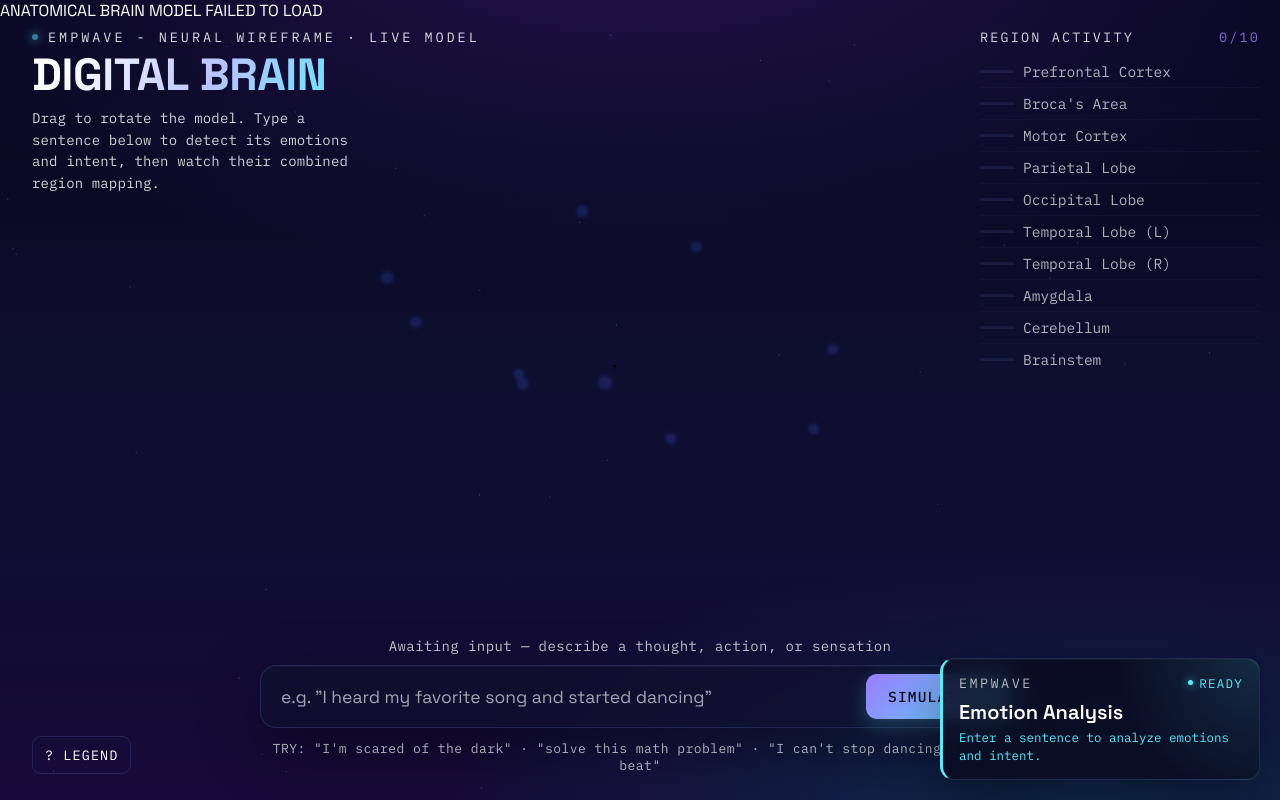
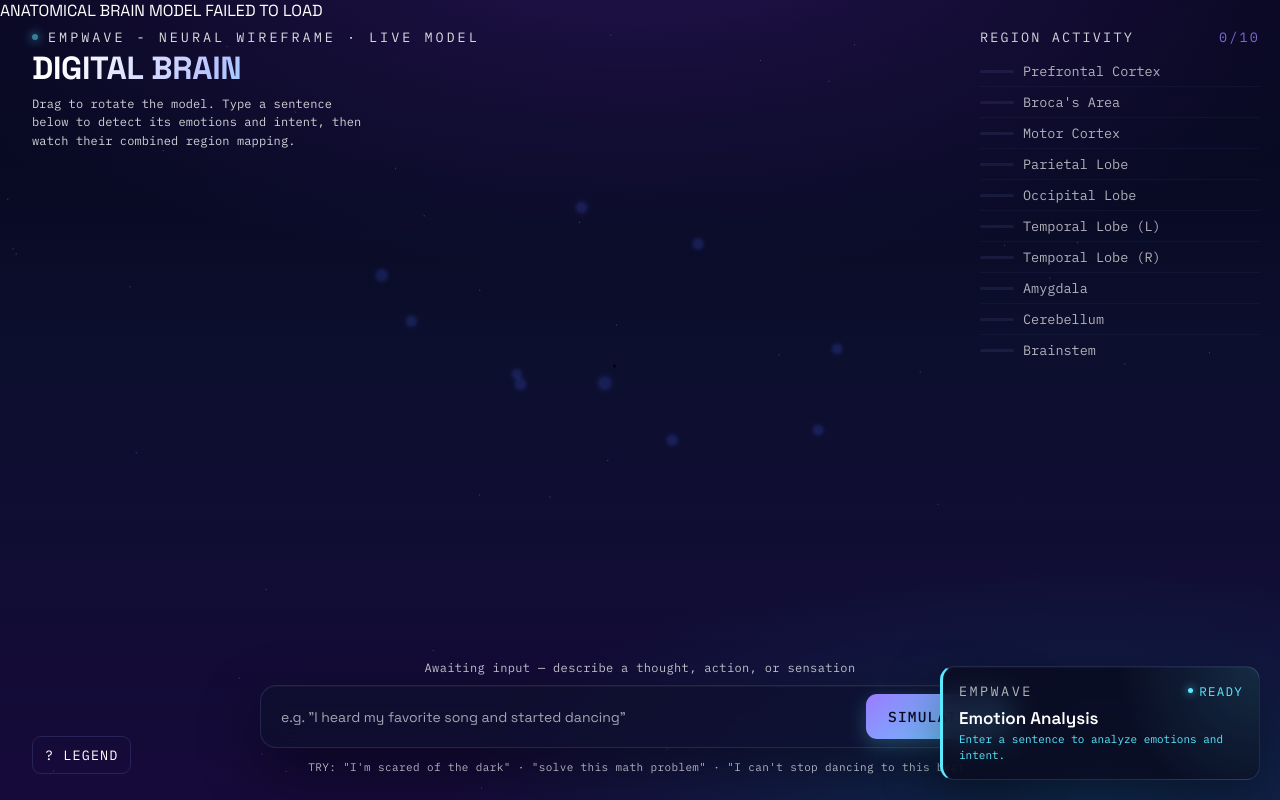
Before and after one commit to prajwalahluwalia/empwave, a Flask app: page / in a window 1280 px wide. Run offline with Flask 3, Linux system fonts and the light colour scheme; parts of the project's set-up code (start-up, migrations or seed data) failed here and were passed over.

Commit message:
fixed UI

```diff
--- a/templates/index.html
+++ b/templates/index.html
@@ -57,20 +57,21 @@
     position:fixed; top:52px; left:32px; z-index:5; pointer-events:none;
   }
   .title-block h1{
-    margin:0; font-weight:700; font-size:clamp(29px,calc(4vw + 1px),45px); line-height:1.02;
+    margin:0; font-weight:700; font-size:clamp(22px,calc(3vw + 1px),32px); line-height:1.02;
     letter-spacing:-0.01em;
     background:linear-gradient(120deg,#ffffff 10%, #b9c3ff 55%, var(--accent-cyan) 100%);
     -webkit-background-clip:text; background-clip:text; color:transparent;
   }
   .title-block p{
-    margin:10px 0 0; font-family:'IBM Plex Mono', monospace; font-size:14px;
+    margin:10px 0 0; font-family:'IBM Plex Mono', monospace; font-size:12px;
     color:#fff; opacity:.82; max-width:390px; line-height:1.55; letter-spacing:.01em;
   }
 
   /* ---- region readout, top right ---- */
   #readout{
     position:fixed; top:28px; right:32px; z-index:5;
-    width:320px; font-family:'IBM Plex Mono', monospace;
+    width:280px; font-family:'IBM Plex Mono', monospace;
+    pointer-events:none;
   }
   #readout .rh{
     font-size:13.5px; letter-spacing:.16em; color:#fff; opacity:.82; text-transform:uppercase;
@@ -79,7 +80,7 @@
   #readout .rh span.n{ color:var(--accent-violet); }
   .region-row{
     display:flex; align-items:center; gap:9px; padding:6px 0;
-    font-size:14.5px; color:#fff; opacity:.68; border-top:1px solid rgba(140,170,255,0.08);
+    font-size:13.5px; color:#fff; opacity:.68; border-top:1px solid rgba(140,170,255,0.08);
     transition:color .3s ease;
   }
   .region-row:first-of-type{ border-top:none; }
@@ -115,14 +116,14 @@
     width:min(760px, 90vw);
   }
   #status-line{
-    font-family:'IBM Plex Mono', monospace; font-size:14px; color:#fff; opacity:.78;
+    font-family:'IBM Plex Mono', monospace; font-size:12px; color:#fff; opacity:.78;
     text-align:center; margin-bottom:10px; min-height:14px; letter-spacing:.03em;
     transition:color .3s ease;
   }
   #status-line.live{ color:#fff; opacity:1; }
 
   #explainPanel{
-    position:fixed; right:32px; top:350px; width:320px;
+    position:fixed; right:32px; top:280px; width:300px;
     max-height:0; overflow:hidden; opacity:0;
     transition:max-height .4s ease, opacity .35s ease;
   }
@@ -153,10 +154,10 @@
   }
   .console-panel input{
     flex:1; min-width:0; background:transparent; border:none; outline:none;
-    color:#fff; font-family:'Space Grotesk',sans-serif; font-size:17.5px;
+    color:#fff; font-family:'Space Grotesk',sans-serif; font-size:15px;
     padding:10px 0;
   }
-  .console-panel input::placeholder{ color:#fff; opacity:.62; }
+  .console-panel input::placeholder{ color:#fff; opacity:.62; font-size:14px; }
   #simBtn{
     flex-shrink:0; border:none; cursor:pointer;
     background:linear-gradient(135deg, var(--accent-violet), var(--accent-cyan));
@@ -173,7 +174,7 @@
   #simBtn svg{ width:14px; height:14px; }
   .hint{
     text-align:center; margin-top:12px; font-family:'IBM Plex Mono', monospace;
-    font-size:13px; color:#fff; letter-spacing:.035em; opacity:.68;
+    font-size:11px; color:#fff; letter-spacing:.035em; opacity:.68;
   }
 
   #legendToggle{
@@ -187,10 +188,10 @@
 
   #intentInspector{
     --intent-color:var(--accent-cyan);
-    position:fixed; right:32px; bottom:28px; z-index:7;
-    width:350px;
+    position:fixed; right:32px; bottom:90px; z-index:7;
+    width:300px;
     height:auto;
-    max-height:min(480px,calc(100dvh - 56px));
+    max-height:min(380px,calc(100dvh - 140px));
     overflow-y:auto;
     overscroll-behavior:contain;
     padding:15px 16px;
@@ -236,10 +237,10 @@
   #nlpPrimary{
     margin-top:10px; color:#fff;
     font-family:'Space Grotesk',sans-serif;
-    font-size:20px; font-weight:600; line-height:1.2;
+    font-size:17px; font-weight:600; line-height:1.2;
   }
   #nlpMeta{
-    margin-top:4px; font-size:12.5px; line-height:1.45;
+    margin-top:4px; font-size:11px; line-height:1.45;
     color:var(--intent-color);
   }
   #nlpDetails{
@@ -1335,13 +1336,13 @@ brainGroup.rotation.x = 0.05;
 function updateResponsiveBrainLayout(){
   const width=window.innerWidth;
   const height=window.innerHeight;
-  let scale=1.416;
+  let scale=1.57;
   let cameraZ=4.7;
   let positionX=0;
   let positionY=0.45;
 
   if(width<=420){
-    scale=0.95;
+    scale=1;
     cameraZ=5.15;
     positionY=0.82;
   } else if(width<=720){
@@ -1349,12 +1350,12 @@ function updateResponsiveBrainLayout(){
     cameraZ=5.0;
     positionY=0.76;
   } else if(width<=1024){
-    scale=1.18;
+    scale=1.28;
     cameraZ=5.05;
     positionX=-0.25;
     positionY=0.52;
   } else if(width<=1280){
-    scale=1.30;
+    scale=1.33;
     cameraZ=4.9;
     positionX=-0.12;
     positionY=0.48;
```
